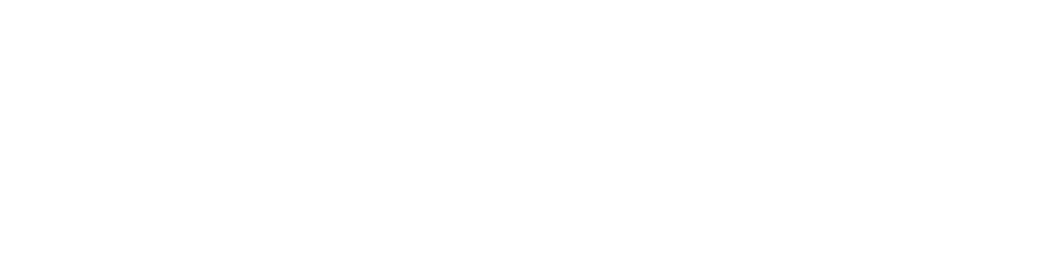
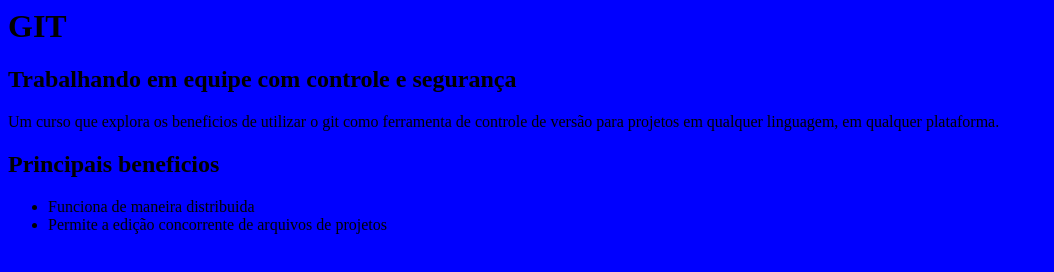
Before and after one commit to Rodrigo-Paradella/meu-site, a plain HTML site: page index.html in a window 1280 px wide. Shown: the whole page, without its empty margins (0-1054 px from the left). Drawn offline with Linux system fonts and the light colour scheme.

Commit message:
inicio do design

```diff
--- /dev/null
+++ b/estilo.css
@@ -0,0 +1,3 @@
+body{
+background-color:blue;
+}
--- a/index.html
+++ b/index.html
@@ -2,12 +2,33 @@
 
   <head>
 
+     <link rel="stylesheet" href="estilo.css">
+
  </head>
 
-  <title> Primeiro projeto </title>
+ <body>
 
-  <body>
+  <h1>GIT</h1>
 
-   </body>
+    <h2> Trabalhando em equipe com controle e segurança </h2>
 
-   </html>
+   <p>
+
+    Um curso que explora os beneficios de utilizar o git como ferramenta de controle
+    de versão para projetos em qualquer linguagem, em qualquer plataforma.
+
+   </p>
+
+    <h2> Principais beneficios </h2>
+
+       <ul>
+
+       <li> Funciona de maneira distribuida </li>
+
+       <li> Permite a edição concorrente de arquivos de projetos </li>
+
+     </ul>
+
+     </body>
+
+ </html>
```
